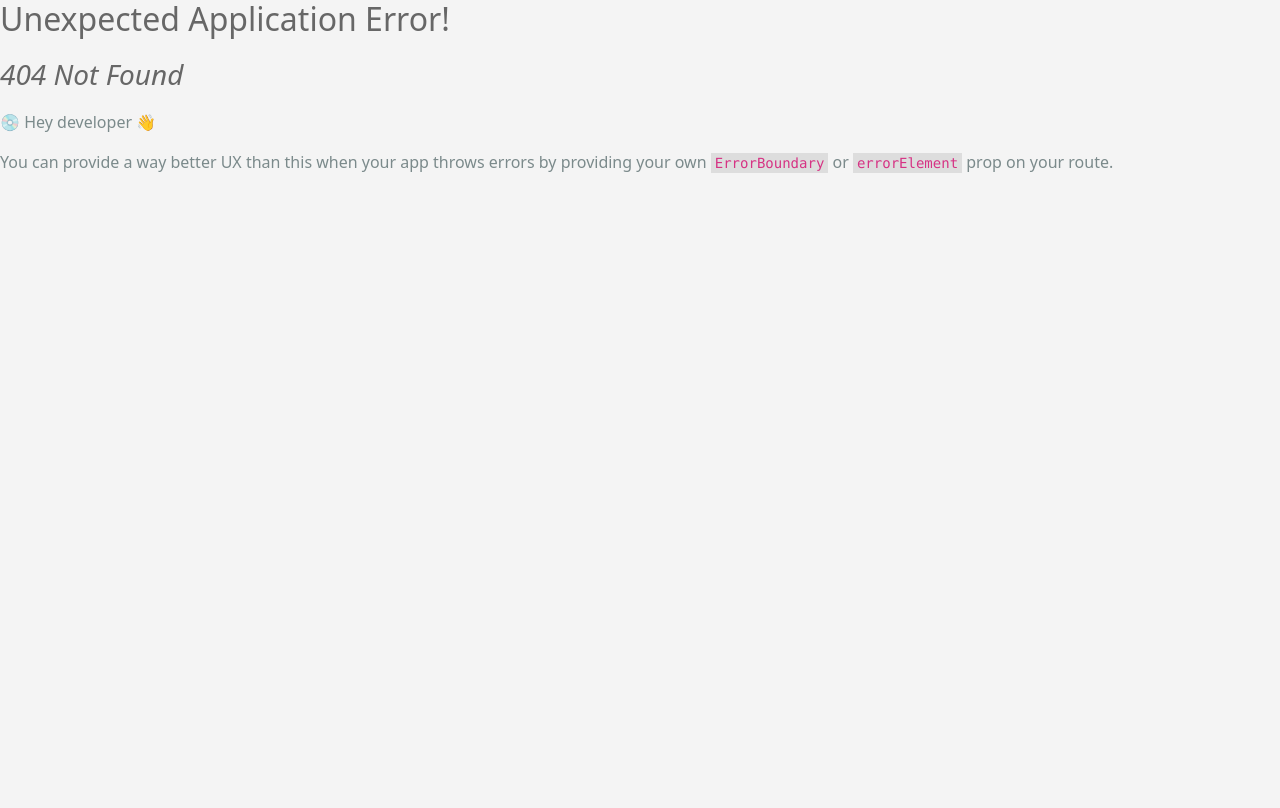
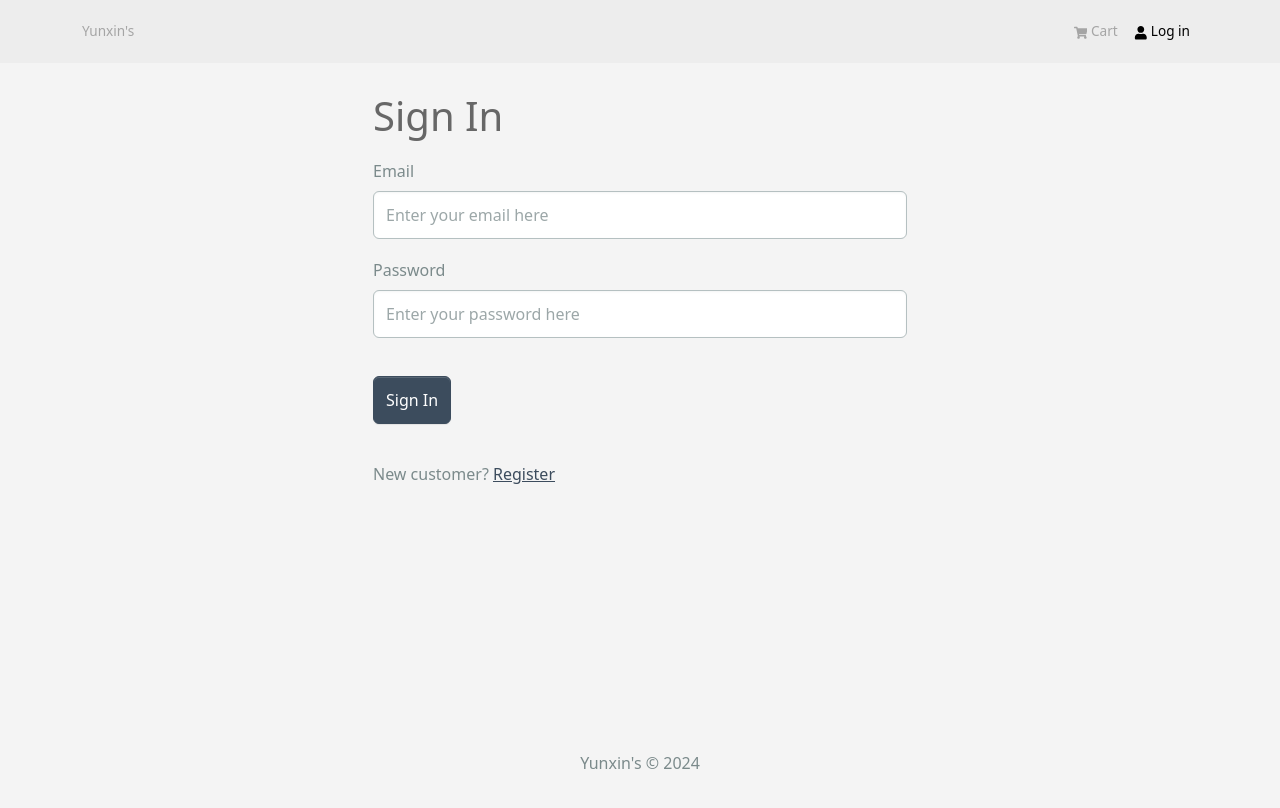
Before and after one commit to Yunxin119/shopping-app, a React (Create React App) app in the folder client/: page /login in a window 1280 px wide. Before the commit this address had no page. Built offline with nearby package versions, Linux system fonts and the light colour scheme.

Commit message:
form container and login page draft

```diff
--- /dev/null
+++ b/client/src/components/FormContainer.jsx
@@ -0,0 +1,15 @@
+import { Container, Row, Col } from 'react-bootstrap';
+
+ const FormContainer = ({ children }) => {
+   return (
+     <Container className='my-4'>
+       <Row className='justify-content-md-center'>
+         <Col xs={12} md={6}>
+           {children}
+         </Col>
+       </Row>
+     </Container>
+   );
+ };
+
+ export default FormContainer;
--- a/client/src/index.js
+++ b/client/src/index.js
@@ -16,6 +16,7 @@
 import Home from './screens/Home';
 import ProductDetail from './screens/ProductDetail';
 import Cart from './screens/Cart';
+import Login from './screens/Login';
 
 
 const router = createBrowserRouter(
@@ -24,6 +25,7 @@
       <Route index={true} path='/' element={<Home />} />
       <Route index={true} path='/product/:id' element={<ProductDetail />} />
       <Route index={true} path='/cart' element={<Cart />} />
+      <Route index={true} path='/login' element={<Login />} />
     </Route>
   )
 )
--- /dev/null
+++ b/client/src/screens/Login.jsx
@@ -0,0 +1,41 @@
+import React from 'react'
+import { useState } from 'react'
+import {Link} from 'react-router-dom'
+import {Form, Row, Col, Button} from 'react-bootstrap'
+import FormContainer from '../components/FormContainer'
+
+const Login = () => {
+    const [email, setEmail] = useState('');
+    const [password, setPassword] = useState('')
+
+    const submitHandler = (e) => {
+        e.preventDefault();
+        console.log('submit')
+    }
+  return (
+    <FormContainer className='my-5'>
+      <h1>Sign In</h1>
+      <Form>
+        <Form.Group controlId='email' className='my-3'>
+            <Form.Label>Email</Form.Label>
+            <Form.Control type='email' placeholder='Enter your email here' value={email} onChange={(e) => setEmail(e.target.value)}></Form.Control>
+        </Form.Group>
+
+        <Form.Group controlId='password' className='my-3'>
+            <Form.Label>Password</Form.Label>
+            <Form.Control type='password' placeholder='Enter your password here' value={password} onChange={(e) => setPassword(e.target.value)}></Form.Control>
+        </Form.Group>
+
+        <Button type='submit' variant='primary' className='my-3'>Sign In</Button>
+      </Form>
+
+      <Row className='py-3'>
+        <Col>
+        New customer? <Link to='/register'>Register</Link>
+        </Col>
+      </Row>
+    </FormContainer>
+  )
+}
+
+export default Login
```
